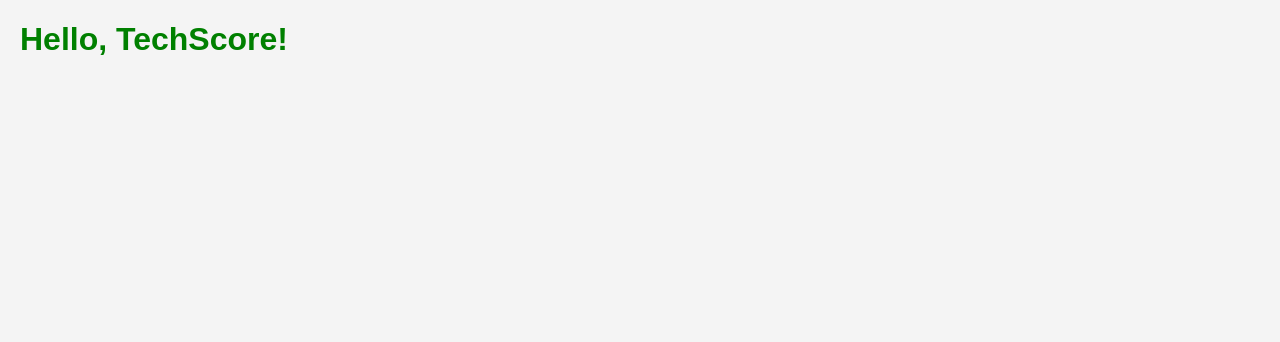
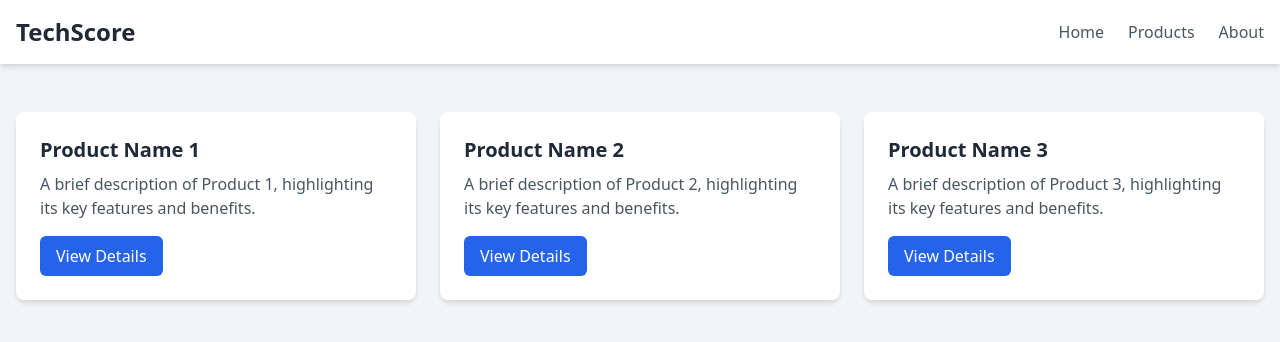
Before and after one commit to shreykapadia/tech-reviews-app, a website: page index.html in a window 1280 px wide. Drawn offline with nearby package versions, Linux system fonts and the light colour scheme.

Commit message:
Updated index.html

```diff
--- a/index.html
+++ b/index.html
@@ -3,11 +3,64 @@
 <head>
     <meta charset="UTF-8">
     <meta name="viewport" content="width=device-width, initial-scale=1.0">
-    <title>My New Web App</title>
-    <link rel="stylesheet" href="style.css">
+    <title>TechScore: Consolidated Tech Reviews</title>
+    <link href="https://cdn.jsdelivr.net/npm/tailwindcss@2.2.19/dist/tailwind.min.css" rel="stylesheet">
 </head>
-<body>
-    <h1>Hello, TechScore!</h1>
-    <script src="script.js"></script>
+<body class="bg-gray-100 font-sans antialiased">
+
+    <header class="bg-white shadow-md p-4">
+        <div class="container mx-auto flex flex-col md:flex-row justify-between items-center">
+            <h1 class="text-2xl font-bold text-gray-800 mb-4 md:mb-0">TechScore</h1>
+            <nav>
+                <ul class="flex flex-col md:flex-row space-y-2 md:space-y-0 md:space-x-6 text-gray-600">
+                    <li><a href="#" class="hover:text-blue-600">Home</a></li>
+                    <li><a href="#" class="hover:text-blue-600">Products</a></li>
+                    <li><a href="#" class="hover:text-blue-600">About</a></li>
+                </ul>
+            </nav>
+        </div>
+    </header>
+
+    <main class="container mx-auto p-4">
+        <div id="product-list" class="grid grid-cols-1 md:grid-cols-2 lg:grid-cols-3 gap-6 mt-8">
+            <div class="bg-white rounded-lg shadow-md p-6">
+                <h3 class="text-xl font-semibold text-gray-800 mb-2">Product Name 1</h3>
+                <p class="text-gray-600">A brief description of Product 1, highlighting its key features and benefits.</p>
+                <button class="mt-4 px-4 py-2 bg-blue-600 text-white rounded-md hover:bg-blue-700">View Details</button>
+            </div>
+            <div class="bg-white rounded-lg shadow-md p-6">
+                <h3 class="text-xl font-semibold text-gray-800 mb-2">Product Name 2</h3>
+                <p class="text-gray-600">A brief description of Product 2, highlighting its key features and benefits.</p>
+                <button class="mt-4 px-4 py-2 bg-blue-600 text-white rounded-md hover:bg-blue-700">View Details</button>
+            </div>
+            <div class="bg-white rounded-lg shadow-md p-6">
+                <h3 class="text-xl font-semibold text-gray-800 mb-2">Product Name 3</h3>
+                <p class="text-gray-600">A brief description of Product 3, highlighting its key features and benefits.</p>
+                <button class="mt-4 px-4 py-2 bg-blue-600 text-white rounded-md hover:bg-blue-700">View Details</button>
+            </div>
+        </div>
+
+        <div id="product-detail" class="hidden mt-8 p-6 bg-white rounded-lg shadow-lg">
+            <h2 class="text-2xl font-bold text-gray-800 mb-4">Product Detail Page</h2>
+            <p class="text-gray-700 mb-4">This section will display detailed information about a single product, including its specifications, reviews, and images.</p>
+            <button class="px-4 py-2 bg-gray-300 text-gray-800 rounded-md hover:bg-gray-400" onclick="document.getElementById('product-detail').classList.add('hidden'); document.getElementById('product-list').classList.remove('hidden');">Back to Products</button>
+        </div>
+    </main>
+
+    <script>
+        // Your JavaScript logic will go here.
+        // For example, to switch between product list and product detail:
+
+        // function showProductDetail() {
+        //     document.getElementById('product-list').classList.add('hidden');
+        //     document.getElementById('product-detail').classList.remove('hidden');
+        // }
+
+        // function showProductList() {
+        //     document.getElementById('product-detail').classList.add('hidden');
+        //     document.getElementById('product-list').classList.remove('hidden');
+        // }
+    </script>
+
 </body>
 </html>
```
Also changed, not shown: package.json (added, +12 -0 lines), 1 other file.
